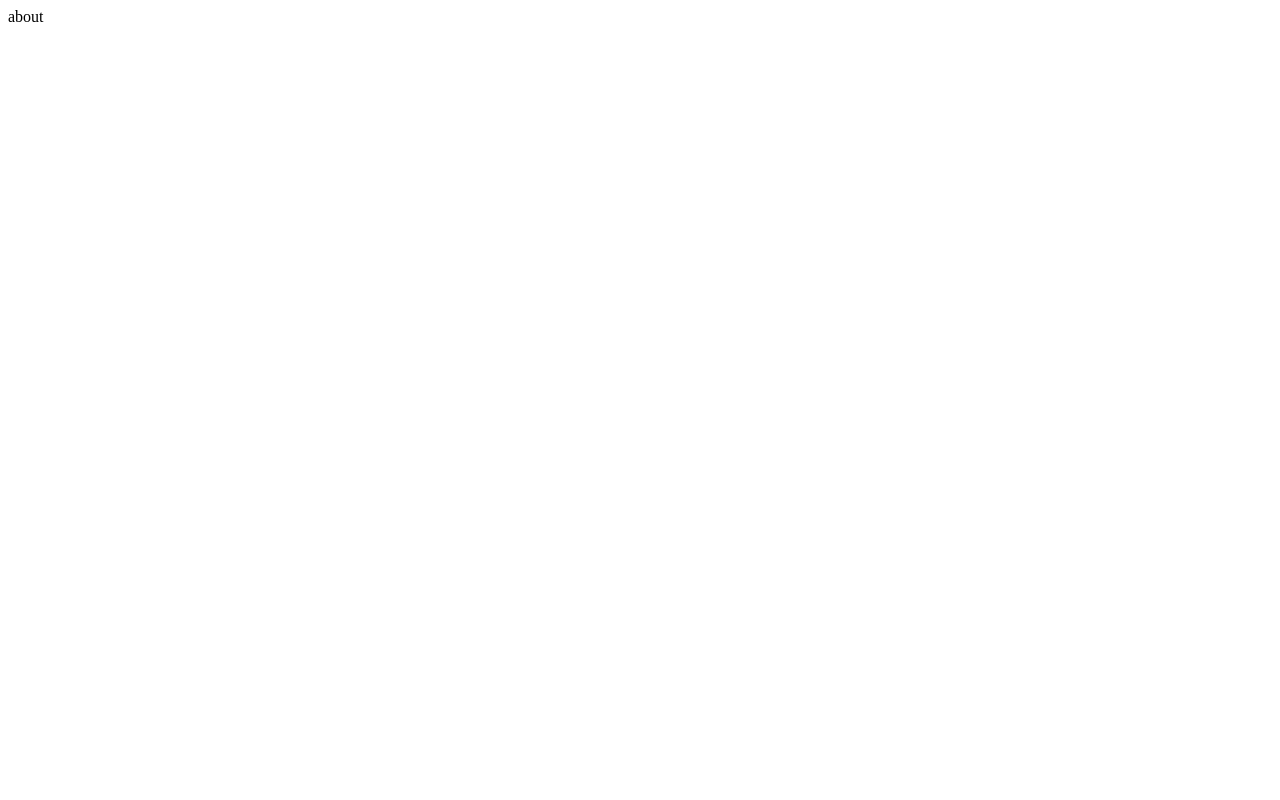
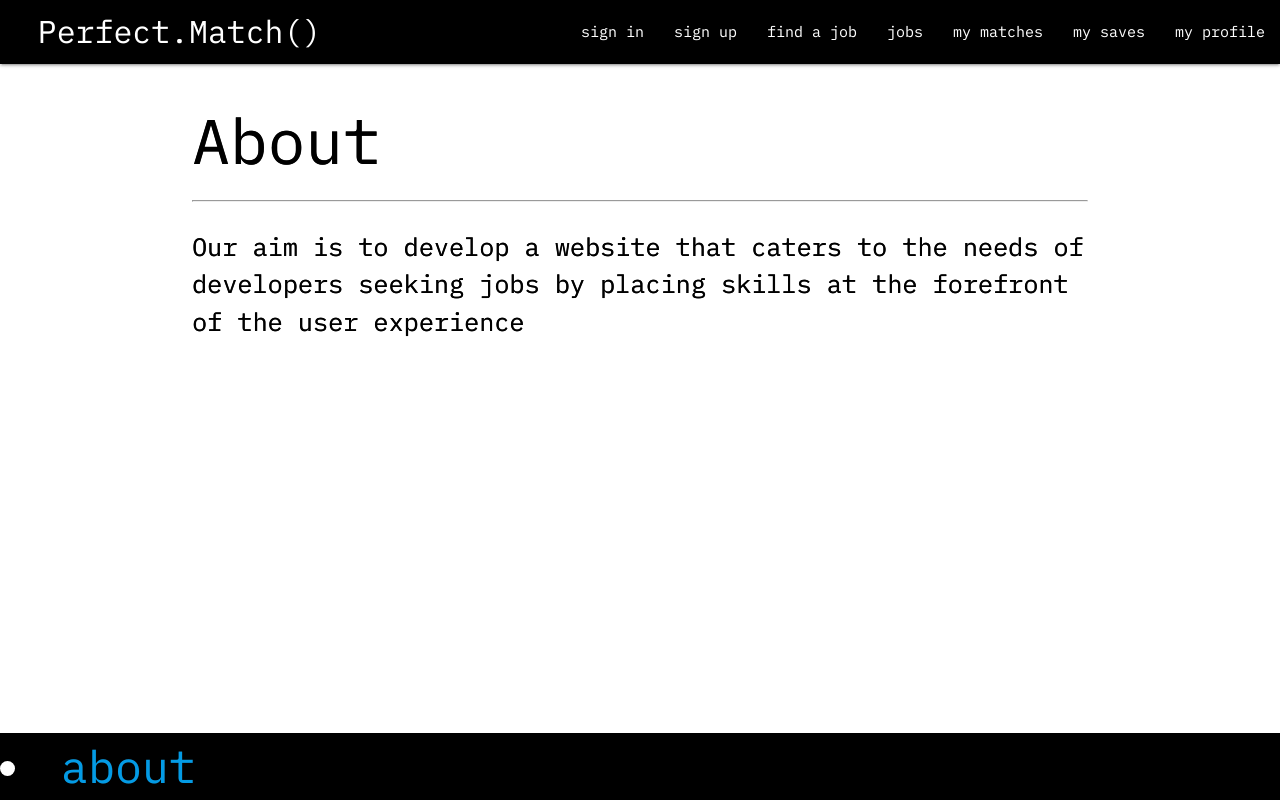
Before and after one commit to Pfulcher26/perfect-match, a Django app: page /about/ in a window 1280 px wide. Before the commit the page is almost empty. Run offline with Django 4.2, Linux system fonts and the light colour scheme; some web fonts are replaced.

Commit message:
Adds materialize theme to base and static directory with css folder and css file that adds very basic styling.

```diff
--- /dev/null
+++ b/project_3/main_app/static/css/style.css
@@ -0,0 +1,20 @@
+body {
+    display: flex;
+    min-height: 100vh;
+    flex-direction: column;
+    background-color: white;
+    /* background-image: url('../images/splits.jpg'); */
+    color: black;
+    font-family: 'IBM Plex Mono';
+    font-size: 3rem;
+    text-shadow: .2px .2px #1c1c1c;
+  }
+
+  main {
+    flex: 1 0 auto;
+  }
+
+  footer.page-footer {
+    padding-top: 0;
+    text-align: right;
+  }
--- /dev/null
+++ b/project_3/main_app/templates/about.html
@@ -0,0 +1,7 @@
+{% extends 'base.html' %}
+
+{% block content %}
+<h1>About</h1>
+<hr />
+<p class="flow-text">Our aim is to develop a website that caters to the needs of developers seeking jobs by placing skills at the forefront of the user experience</p>
+{% endblock %}
--- a/project_3/main_app/templates/base.html
+++ b/project_3/main_app/templates/base.html
@@ -5,19 +5,19 @@
     <meta charset="UTF-8">
     <meta name="viewport" content="width=device-width, initial-scale=1.0">
     <meta http-equiv="X-UA-Compatible" content="ie=edge">
-    <title>Jean Claude Van Give a Damn</title>
+    <title>Perfect Match</title>
     <link rel="stylesheet" href="https://cdnjs.cloudflare.com/ajax/libs/materialize/1.0.0/css/materialize.min.css">
     <link rel="stylesheet" type="text/css" href="{% static 'css/style.css' %}">
     <script src="https://cdnjs.cloudflare.com/ajax/libs/materialize/1.0.0/js/materialize.min.js"></script>
     <link href="https://fonts.googleapis.com/css2?family=Qwitcher Grypen" rel="stylesheet">
-    <link href="https://fonts.googleapis.com/css2?family=Bebas Neue" rel="stylesheet">
+    <link href="https://fonts.googleapis.com/css2?family=IBM Plex Mono" rel="stylesheet">
 </head>
 <body>
-    <header class="navbar-fixed teal accent-1">
+    <header class="navbar-fixed">
         <nav>
-        <div class="nav-wrapper">
+        <div class="nav-wrapper black">
             <ul>
-            <li><a href="/" class="left brand-logo">&nbsp;&nbsp;PerfectMatch()</a></li>
+            <li><a href="/" class="left brand-logo">&nbsp;&nbsp;Perfect.Match()</a></li>
             </ul>
             <ul class="right">
             <li><a href="{% url 'sign_in' %}">sign in</a></li>
@@ -41,9 +41,8 @@
         {% block content %}
         {% endblock %}
     </main>
-    <footer class="page-footer teal accent-1">
-        <div class="right">All Rights Reserved, &copy; 2022 gopjp &nbsp;</div>
-        <div class="left"> <li><a href="{% url 'about' %}">about</a></li></div>
+    <footer class="page-footer black">
+        <div class="left h6"> <li><a href="{% url 'about' %}">about</a></li></div>
     </footer>
 </body>
 </html>
--- a/project_3/main_app/views.py
+++ b/project_3/main_app/views.py
@@ -28,7 +28,8 @@ Headers = {
 #      return HttpResponse(results[3]['location']['display_name'])
 
 def About(request):
-    return HttpResponse('about')
+    # return HttpResponse('about')
+    return render(request, 'about.html')
 
 def Sign_in(request):
     return HttpResponse('sign_in')
```
